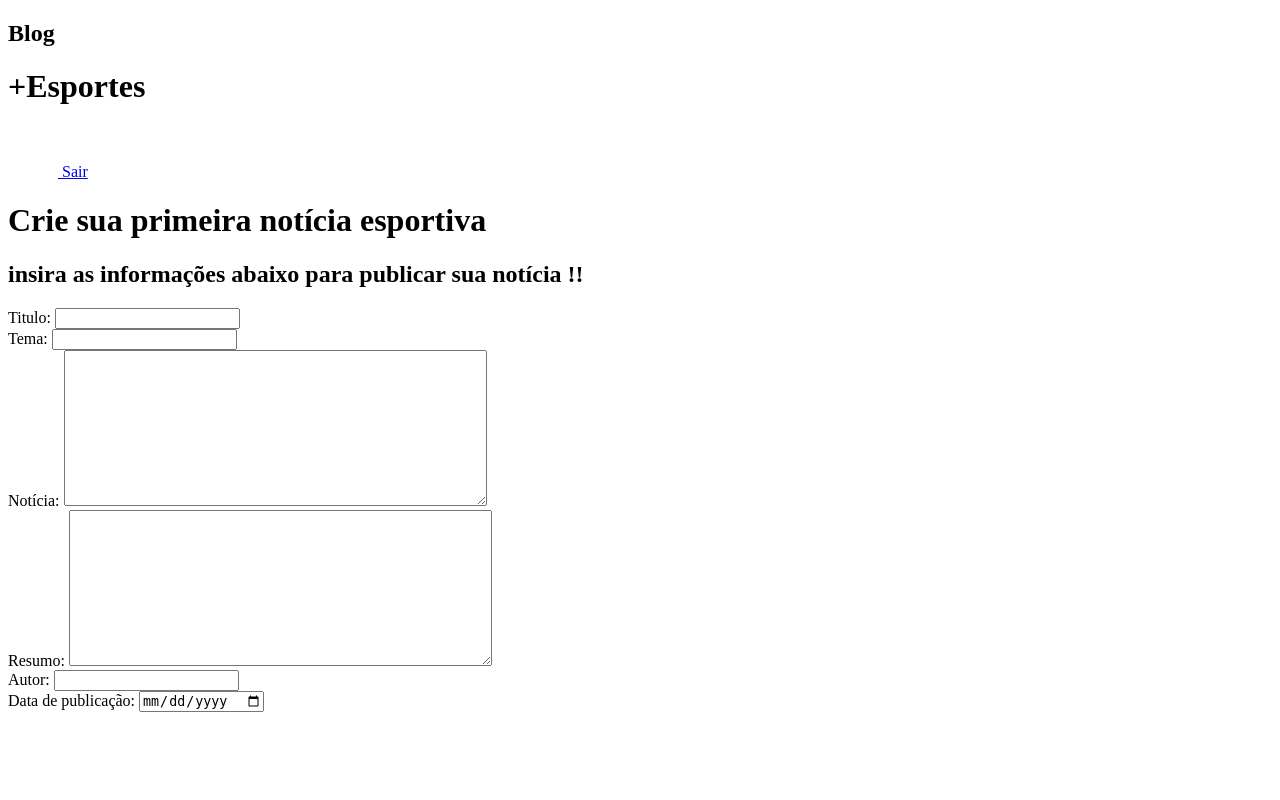
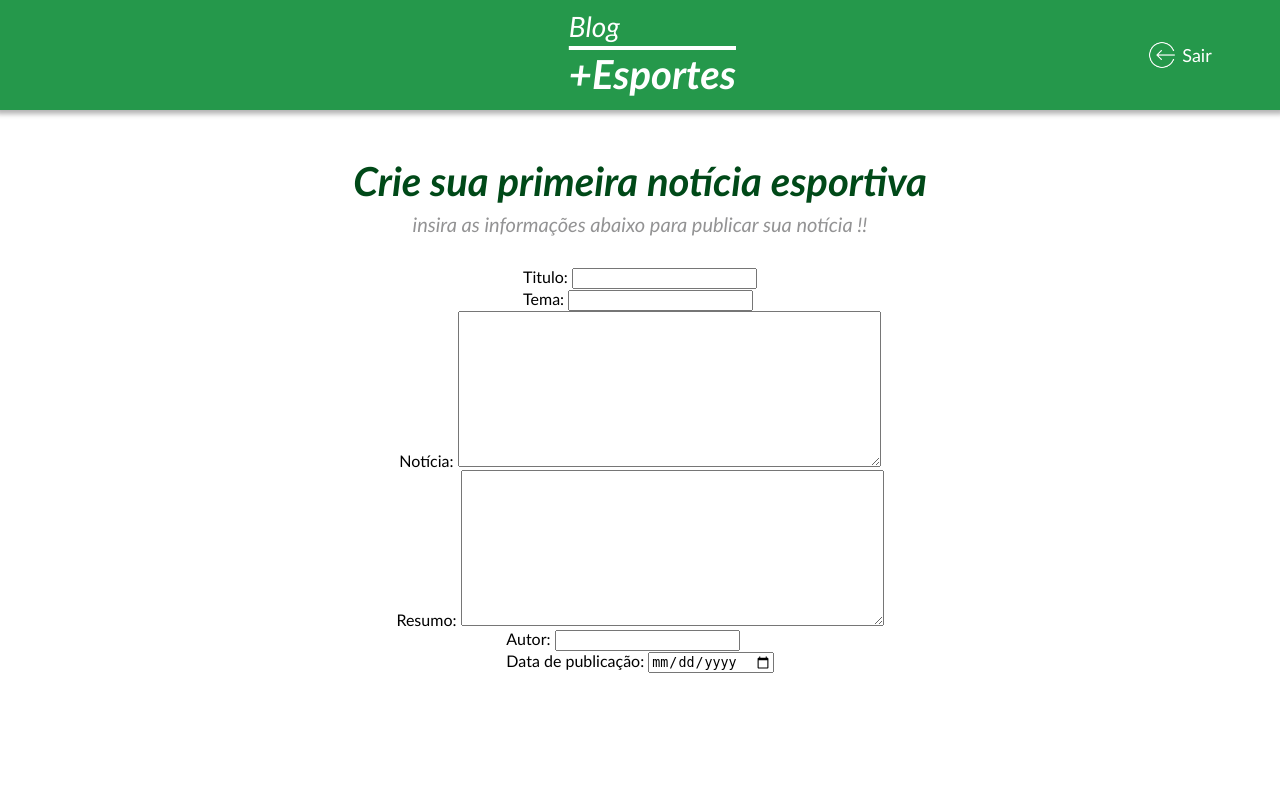
Before and after one commit to philippe-piu/Projeto-1-Web-Back-end-Desenvolvimento-de-um-CMS, a Node server app: page /home in a window 1280 px wide. Run offline with Node 20, Linux system fonts and the light colour scheme; the visitor is signed in with stand-in values (Sample User, id 1).

Commit message:
style: add css page home, styles/home/style.css

```diff
--- /dev/null
+++ b/Controller/home.js
@@ -0,0 +1,14 @@
+const express = require('express');
+const router = express.Router();
+
+router.get('/home', (req, res) => {
+    //Se o usuario estiver logado ele pode acessar as página de logado
+    if (req.session.loggedin) {
+      res.render('home');
+    } else {
+      //Se o usuario não estiver logado ele é redirecionado ao login
+      res.redirect('/login');
+    }
+});
+
+module.exports = router
--- a/Controller/main.js
+++ b/Controller/main.js
@@ -27,17 +27,6 @@ router.post("/login", (req, res) =>{
   }
 })
 
-// Rota para verificar se o usuário está logado
-router.get('/home', (req, res) => {
-  //Se o usuario estiver logado ele pode acessar as página de logado
-  if (req.session.loggedin) {
-    res.render('home');
-  } else {
-    //Se o usuario não estiver logado ele é redirecionado ao login
-    res.redirect('/login');
-  }
-});
-
 // Rota para logout
 router.get('/logout', (req, res) => {
   //Sai da sessão de logado o usuario não se encontra mais logado
--- a/index.js
+++ b/index.js
@@ -29,6 +29,7 @@ app.use(session({
 }));
 
 app.use("/", require('./Controller/main'))
+app.use("/", require('./Controller/home'))
 
 app.listen(process.env.PORT, ()=> {
   console.log("Servidor Inicializado")
--- a/public/styles/home/style.css
+++ b/public/styles/home/style.css
@@ -0,0 +1,145 @@
+/*RESET CSS*/
+a {
+    text-decoration: none;
+    color: inherit;
+}
+
+input:focus{
+    outline: none;
+}
+
+button,
+input[type="button"],
+input[type="reset"],
+input[type="submit"] {
+    border: none;
+    background: none;
+    cursor: pointer;
+    padding: 0;
+}
+
+ul, ol {
+    list-style: none;
+}
+
+.container{
+    margin: 0;
+    padding: 0;
+    width: 100%;
+    height: 100vh;
+    display: flex;
+    flex-direction: column;
+    font-family: 'Trebuchet MS', 'Lucida Sans Unicode', 'Lucida Grande', 'Lucida Sans', Arial, sans-serif;
+}
+
+.main-container{
+    width: 100%;
+    height: 100%;
+    display: flex;
+    flex-direction: column;
+    align-items: center;
+}
+
+/*HEADER CSS GERAL*/
+.header{
+    display: flex;
+    width: 100%;
+    height: 110px;
+    justify-content: flex-end;
+    background-color: #25984b;
+    color: white;
+    box-shadow: 0px 0px 5px 4px rgba(0, 0, 0, 0.3);
+}
+
+.nav-container{
+    width: 54%;
+    display: flex;
+    justify-content: space-between;
+    align-items: center;
+    padding-right: 20px;
+}
+
+.logo h2{
+    font-style: oblique;
+    font-size: 28px;
+    font-weight: lighter;
+}
+
+
+.logo h1{
+    font-style: italic;
+    margin-top: -16px;
+    font-size: 40px;
+    font-weight: bolder;
+    text-decoration:overline;
+}
+
+.button-entrar{
+    color: white;
+    font-size: 18px;
+    margin-right: 20px;
+    display: flex;
+    justify-content: center;
+    align-items: center;
+    border-radius: 25px;
+    width: 120px;
+    height: 50px;
+}
+
+.button-entrar:hover{
+    border: 1px solid white;
+}
+
+.button-entrar img{
+    width: 28px;
+    height: 28px;
+    margin-right: 6px;
+}
+
+/*HOME PAGE CSS*/
+
+/*CRIAR NOTICIA FORM*/
+.criar-noticia-container{
+    width: 100%;
+    height: 100%;
+    display: flex;
+    flex-direction: column;
+    align-items: center;
+}
+
+.form-noticia{
+    width: 100%;
+    height: 100%;
+    display: flex;
+    flex-direction: column;
+    align-items: center;
+}
+
+.header-form{
+    text-align: center;
+    color: #004918;
+    font-weight: bolder;
+    margin-top: 20px;
+}
+
+.header-form h1{
+    font-style: italic;
+    font-size: 40px;
+}
+
+.header-form h2{
+    color: rgb(147, 147, 148);
+    margin-top: -20px;
+    font-size: 20px;
+    font-weight:lighter;
+    font-style: oblique;
+}
+
+.main-form{
+    padding-top: 15px;
+    padding-bottom: 15px;
+    width: 60%;
+    display: flex;
+    flex-direction: column;
+    align-items: center;
+}
--- a/views/home.mustache
+++ b/views/home.mustache
@@ -4,7 +4,7 @@
     <!-- Required meta tags -->
     <meta charset="utf-8">
     <meta name="viewport" content="width=device-width, initial-scale=1">
-    <link href="../styles/style.css" rel="stylesheet">
+    <link href="styles/home/style.css" rel="stylesheet">
     <title>Home</title>
   </head>
    <body class="container">
```
